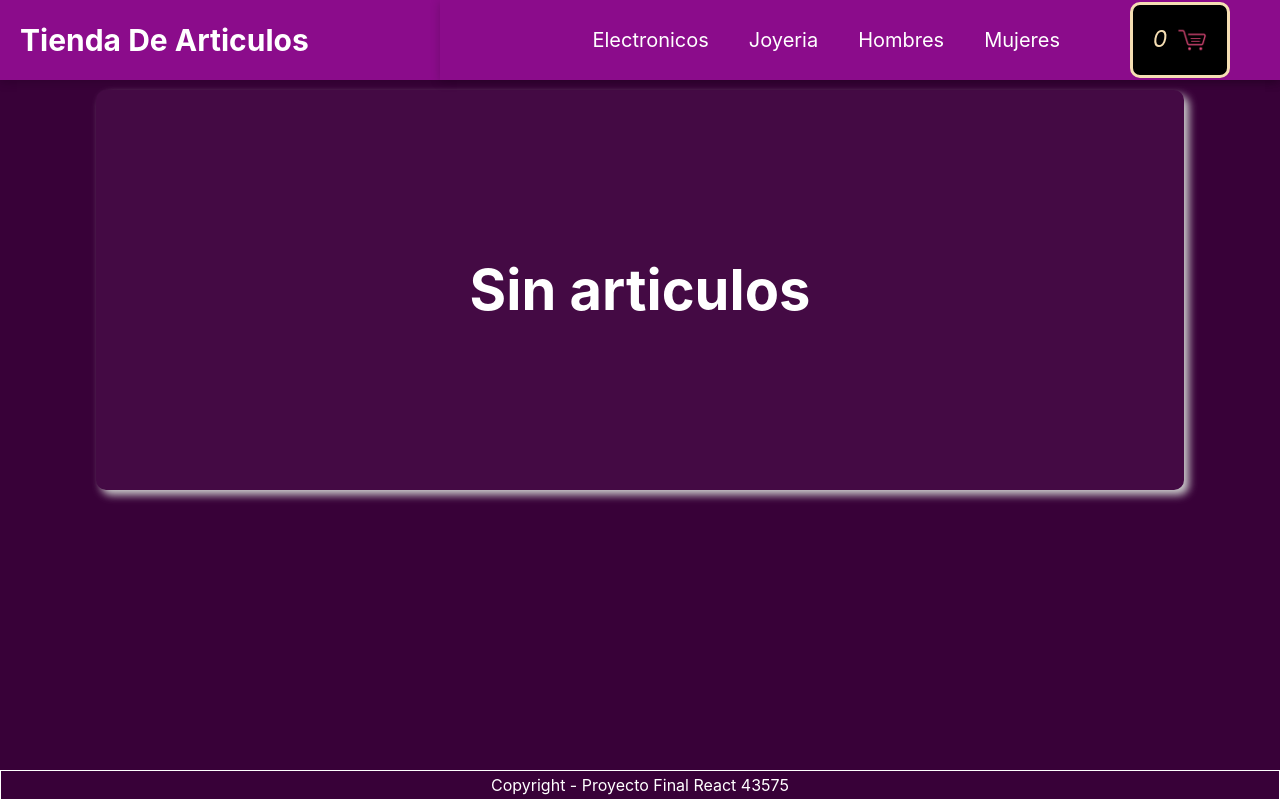
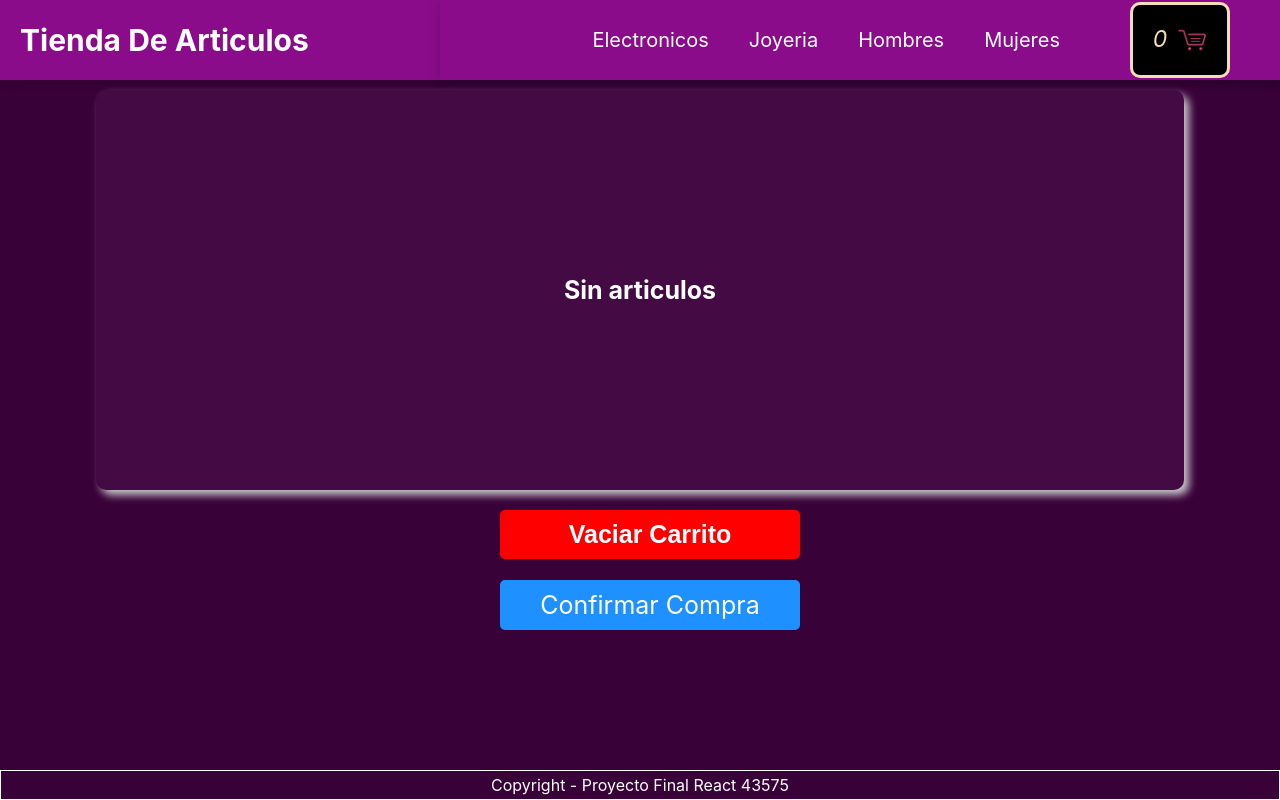
Before and after one commit to IgnacioSachetto/entregaFinalReact, a React (Create React App) app: page /carrito in a window 1280 px wide. Built offline with nearby package versions, Linux system fonts and the light colour scheme.

Commit message:
versionFinalReact

```diff
--- a/src/components/Carrito.js
+++ b/src/components/Carrito.js
@@ -1,8 +1,14 @@
+import CarritoBotones from "./CarritoBotones";
 import CarritoItemContainer from "./CarritoItemContainer";
 
 const Carrito = () => {
     return (
+        <>
             <CarritoItemContainer/>
+            <CarritoBotones/>
+        </>
+
+
 
     )
 }
--- /dev/null
+++ b/src/components/CarritoBotones.js
@@ -0,0 +1,20 @@
+import React from 'react'
+import { Link } from "react-router-dom"
+import { useCarrito } from './CustomProvider';
+const CarritoBotones = () => {
+    const {vaciarCarrito} = useCarrito();
+
+
+    const handleVaciarCarrito = () => {
+        vaciarCarrito()
+    }
+
+  return (
+    <div>
+    <button className='botonVaciarCarrito' onClick={() => handleVaciarCarrito()}>Vaciar Carrito</button>
+    <Link className="botonConfirmarCompra" to="/checkout/">Confirmar Compra</Link>
+    </div>
+ )
+}
+
+export default CarritoBotones
--- a/src/components/CarritoItem.js
+++ b/src/components/CarritoItem.js
@@ -66,11 +66,13 @@ return (
             </div>
             <div className='contenedorEstadisticas'>
                 <div className='estadisticasTarjeta'>
-                    Precio: ${producto.price}
-                    <br/>
-                    Cantidad: {cantidadUpdate}
-                    <br/>
-                    Total: ${(producto.price * cantidadUpdate)}
+                    <div className='textoTarjeta'>Precio: ${producto.price}
+                        <br/><br/>
+                        Cantidad: {cantidadUpdate}
+                        <br/><br/>
+                        Total: ${(producto.price * cantidadUpdate)}
+                        <br/>
+                    </div>
                 </div>
                 <div className="cantidad-botones">
                     <button className="cantidad-boton" onClick={handleRestar}>-</button>
@@ -88,11 +90,12 @@ return (
                 <button onClick={()=> handleEliminar(producto.id)}>Eliminar</button>
 
             </div>
+
         </div>
-        <button className='botonVaciarCarrito' onClick={() => handleVaciarCarrito(producto.id)}>Vaciar Carrito</button>
-        <Link className="botonConfirmarCompra" to="/checkout/">Confirmar Compra</Link>
 
     </article>
+
+
 )
 }
 
--- a/src/components/CarritoItemContainer.js
+++ b/src/components/CarritoItemContainer.js
@@ -1,5 +1,6 @@
 import { useCarrito } from './CustomProvider';
 import CarritoItem from './CarritoItem';
+import CarritoBotones from './CarritoBotones';
 
 const CarritoItemContainer = () => {
     const {carrito, modificarCantidad, eliminarProducto,vaciarCarrito} = useCarrito();
@@ -26,6 +27,7 @@ const CarritoItemContainer = () => {
                 ) : (
                     carrito.map((producto) => {
                     return (
+                        <>
                         <CarritoItem
                             producto={producto}
                             key={producto.id}
@@ -33,6 +35,7 @@ const CarritoItemContainer = () => {
                             eliminarProductoC={handleEliminarProducto}
                             vaciarCarritoC={handleVaciarCarrito}
                         />
+                        </>
                     );
                 })
             )}
--- a/src/components/Checkout.js
+++ b/src/components/Checkout.js
@@ -229,9 +229,8 @@ const Checkout = () => {
               <input type="number" name="codigoPostal" onChange={handleChangeCodigoPostal} placeholder="Codigo Postal"/>
             </label>
             <div className='contenedor-boton-compra'>
-            <Link className="finalizar-compra" onClick={handleClick}>Finalizar Compra</Link>
-
-          </div>
+              <Link className="finalizar-compra" onClick={handleClick}>Finalizar Compra</Link>
+            </div>
           </form>
 
 
--- a/src/components/Item.js
+++ b/src/components/Item.js
@@ -5,7 +5,7 @@ const Item = ({producto}) => {
 
         <div className="divProductos">
             <article key={producto.id}>
-                <h3>{producto.title}</h3>
+                <h3 className="title-producto">{producto.title}</h3>
                 <img className = "productoPrincipal" src={producto.image} alt={producto.title} />
 
 
--- a/src/index.css
+++ b/src/index.css
@@ -159,10 +159,10 @@ footer {
 .botonComprar {
   background-color: #2ecc71;
   color: white;
-  font-size: 2rem;
+  font-size: 20px;
   border: none;
-  width: 400px;
-  height: 100px;
+  width: 200px;
+  height: 75px;
   border-radius: 5px;
   cursor: pointer;
 }
@@ -174,26 +174,28 @@ footer {
 .contenedorBotonComprar {
   display: flex;
   justify-content: center;
-  margin-top: 2rem;
 }
 
 .divProductos {
   background-color: rgba(173, 10, 173, 0.74);
   display: inline-block;
-  width: 27%;
+  width: 400px; /* ancho de los elementos */
   text-align: center;
-  margin: 50px 3% 20px 2.5%;
+  margin: 20px 20px 20px 20px;
+  vertical-align: top;
   height: auto;
-  vertical-align: top;
   border: 3px solid white;
   color: white;
   box-shadow: 0 28px 26px 0 rgba(10, 10, 10, 0.2), 0 6px 20px 0 rgb(0, 0, 0);
   font-family: 'Montserrat', sans-serif;
-  }
-
-  .divProductos:hover {
+}
+.title-producto{
+  height:50px;
+  background-color: rgb(116, 1, 116);
+}
+.divProductos:hover {
   box-shadow: 0 38px 36px 0 rgba(10, 10, 10, 0.3), 0 8px 30px 0 rgb(0, 0, 0);
-  }
+}
   .contenedorImagenDescripción {
     display: flex;
     flex-direction: row;
@@ -204,8 +206,8 @@ footer {
 
 
   .imagenDelProducto {
-    width: 60%;
-    height: 100%;
+    width: 40%;
+    height: 90%;
     border:2px solid black;
     max-width: 1000px;
   }
@@ -213,6 +215,8 @@ footer {
 
   .imagenDelProducto:hover {
     cursor: pointer;
+    width: 50%;
+    height: 100%;
     border:5px solid black;
     }
 
@@ -222,7 +226,8 @@ footer {
       overflow: auto;
       padding: 1rem;
       color:white;
-      font-size: 35px;
+      font-size: 20px;
+
     }
 
     .descripcionDelProducto p {
@@ -254,8 +259,8 @@ footer {
   border:1px solid white;
   color: white;
   background-color: rgb(56, 1, 56);
-    text-align: center;
-  font-size: 35px;
+  text-align: center;
+  font-size: 25px;
   margin: 2px;
   }
 
@@ -263,17 +268,17 @@ footer {
     display: flex;
     flex-direction: row;
     align-items: center;
-    justify-content: center;
-    margin-top: 2rem;
+    justify-content: top;
   }
   .cantidad-boton {
-    padding: 0.5em 1em;
+    padding: 5px 10px;
     background-color: #e6e6e6;
     border: 1px solid #333;
     border-radius: 4px;
-    font-size: 1em;
+    font-size: 15px;
     text-align: center;
     cursor: pointer;
+    justify-content: top;
   }
 
   .cantidad-boton:hover {
@@ -283,12 +288,11 @@ footer {
 
 
   .cantidad-medio {
-    margin:auto 50px;
-    font-size: 30px;
+    margin:auto 20px;
+    font-size: 25px;
     font-weight: bold;
     border-radius: 4px;
     text-align: center;
-    width: 20px;
     color:black;
     font-family: 'Lucida Sans', 'Lucida Sans Regular', 'Lucida Grande', 'Lucida Sans Unicode', Geneva, Verdana, sans-serif;
 
@@ -297,7 +301,7 @@ footer {
 
   .cantidad-medio-detail {
     margin: 0 1rem;
-    font-size: 1.5rem;
+    font-size: 20px;
     font-weight: bold;
     border-radius: 4px;
     text-align: center;
@@ -308,7 +312,7 @@ footer {
   }
 
   .cantidad-medio-carrito{
-    font-size: 30px;
+    font-size: 15px;
     color:black;
   }
 
@@ -332,7 +336,7 @@ footer {
 
 .contenedorTarjeta {
   width: 85%;
-  height: 400px;
+  height: 200px;
   margin: 10px auto;
   background-color: #fff;
   border: 1px solid #ccc;
@@ -346,12 +350,12 @@ footer {
 }
 
 .contenedorImg {
-  width: 40%;
+  width: 50%;
 }
 
 .imagenTarjeta {
   width: 100%;
-  height:auto;
+  height:100%;
   max-height: 400px;
 }
 
@@ -360,9 +364,9 @@ footer {
   padding: 10px;
   display: flex;
   flex-direction: column;
-  align-items: center;
+  align-items:center;
   justify-content: center;
-  font-size: 40px;
+  font-size: 15px;
 }
 
 .contenedorEstadisticas {
@@ -377,8 +381,12 @@ footer {
 }
 
 .estadisticasTarjeta {
-  font-size: 40px;
+  font-size: 15px;
   font-weight: bold;
+  height: 100%;
+  width:150px;
+  text-align: center;
+  margin-top:auto;
 }
 
 .contenedorBotones {
@@ -395,7 +403,7 @@ button {
   padding: 5px 10px;
   margin: 0 10px;
   cursor: pointer;
-  font-size: 40px;
+  font-size: 15px;
   font-weight: bold;
 }
 
@@ -406,34 +414,41 @@ button[disabled] {
 
 .botonVaciarCarrito {
   position: absolute;
-  bottom: 150px;
   left: 50%;
   transform: translateX(-50%);
-  background-color: lightgray;
-  color: black;
+  background-color: red;
+  color: white;
   border: none;
   border-radius: 5px;
-  border: 5px solid wheat;
-  padding: 20px 50px;
-  font-size: 28px;
+  padding: 10px 30px;
+  font-size: 25px;
+  width: 300px;
+  text-align: center;
   cursor: pointer;
+  text-decoration: none;
 }
 .botonConfirmarCompra {
-  position: absolute;
-  bottom: 50px;
-  left: 50%;
-  transform: translateX(-50%);
+  position: relative;
+  top: 70px;
+  left:10px;
+  display: block;
+  margin: 20px auto 20px auto;
   background-color: dodgerblue;
   color: white;
   border: none;
   border-radius: 5px;
-  padding: 20px 50px;
-  font-size: 28px;
-  width: 500px;
+  padding: 10px 30px;
+  font-size: 25px;
+  width: 300px;
   text-align: center;
   cursor: pointer;
   text-decoration: none;
 }
+
+
+
+
+
 
 
 .botonVaciarCarrito:hover {
@@ -444,13 +459,13 @@ button[disabled] {
   .botonConfirmarCompra:hover {
     background-color:   #1cc074;
     cursor: pointer;
-    border: 5px solid white;
+    border: 2px solid white;
 }
 
 
 
 .tituloProducto {
-    font-size: 56px;
+    font-size: 25px;
     text-align: center;
     padding: 20px;
     font-weight: bold;
@@ -475,14 +490,14 @@ button[disabled] {
       background-color: #008CBA;
       border: none;
       color: #fff;
-      padding: 20px 50px;
+      padding: 10px 30px;
       text-align: center;
       text-decoration: none;
       display: inline-block;
-      font-size: 26px;
-      margin: 10px;
+      font-size: 15px;
       border-radius: 5px;
       cursor: pointer;
+
 }
 
 .botonConfirmar:hover {
@@ -507,7 +522,7 @@ button[disabled] {
   align-items: flex-start;
   width: 50%;
   height: 92%;
-  font-size: 25px;
+  font-size: 15px;
   font-style: italic;
   background-color: rgb(130, 52, 130);
   color:white;
@@ -532,15 +547,15 @@ button[disabled] {
 
 .formulario h2 {
   margin-bottom: 2rem;
-  font-size: 35px;
+  font-size: 20px;
   font-weight: bold;
   color:white;
 }
 
 
 .formulario input {
-  height: 70px;
-  width: 1000px;
+  height: 30px;
+  width: 450px;
   background-color: #000000;
   border: 1px solid #ccc;
   border-radius: 5px;
@@ -551,7 +566,7 @@ button[disabled] {
 }
 
 .formulario [placeholder]{
-  font-size: 26px;
+  font-size: 20px;
   font-family: inherit;
   font-style: italic;
   font-weight: bold;
@@ -564,13 +579,13 @@ button[disabled] {
 }
 
 .finalizar-compra {
-  height: 90px;
+  height: 50px;
   width: 100%;
   background-color: #2ecc71;
   color: #fff;
   border: none;
   border-radius: 5px;
-  font-size: 30px;
+  font-size: 20px;
   cursor: pointer;
   transition: all 0.3s ease;
   text-align: center;
@@ -593,9 +608,9 @@ button[disabled] {
 
 
 .ventaExito {
-  background-color: #bee863;
+  background-color: #b3eb3c;
   color: #fff;
-  font-size: 2.5rem;
+  font-size: 20px;
   text-align: center;
   padding: 5rem;
   position: absolute;
@@ -608,7 +623,7 @@ button[disabled] {
 }
 
 .ventaExito-cont {
-  font-size: 4rem;
+  font-size: 20px;
   font-weight: bold;
   margin-bottom: 2rem;
 }
@@ -618,7 +633,7 @@ button[disabled] {
   background-color: rgb(78, 35, 78);
   color: #fff;
   padding: 12px 16px;
-  font-size: 26px;
+  font-size: 20px;
   font-weight: bold;
   text-align: center;
   border-radius: 4px;
@@ -633,7 +648,7 @@ button[disabled] {
 
 .ventaExito-cont-contador {
   color: black;
-  font-size: 26px;
+  font-size: 20px;
   font-weight: bold;
   text-align: center;
   cursor: pointer;
```
Also changed, not shown: 1 other file (tests, documents, lock files or other folders).
